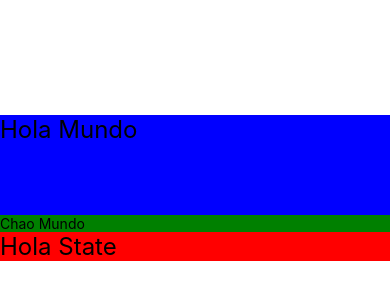
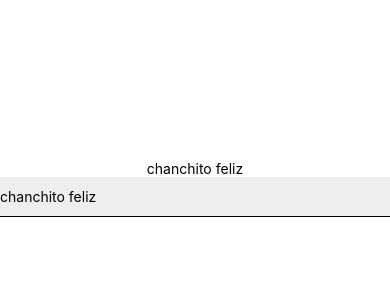
Before and after one commit to RaskovskyDavid/ReactNativePracticando, a React Native app: screen / in a window 390 px wide. Shown: the part 234-534 px from the top of the page. Built offline with nearby package versions, Linux system fonts and the light colour scheme.

Commit message:
hooks useState TextInput onChangeText defaultValue

```diff
--- a/App.js
+++ b/App.js
@@ -1,32 +1,19 @@
-import { StatusBar } from 'expo-status-bar';
-import { StyleSheet, Text, View } from 'react-native';
-import react, {useState} from 'react';
+import { StyleSheet, Text, View , TextInput, Dimensions} from 'react-native';
+import  { useState } from 'react';
 
-const TextpState = () => {
-  const [texto, setTexto]= useState("Hola State")
-  const actualizaTexto = () =>
-  {
-    setTexto("Chao State")
-  }
-  return <Text style={[styles.red,{fontSize: 24}]} onPress={actualizaTexto}>{texto}</Text>
-}
+const width = Dimensions.get('window').width
 
 const Texto = (props) => {
-  const {texto} = props;
-  return <Text style={[styles.text, styles.blue]}>{texto}</Text>
-}
-const Texto2 = (props) => {
   const {children} = props;
   return <Text style={styles.green}>{children}</Text>
 }
 
 export default function App() {
+  const [textito, setTextito] = useState('chanchito feliz');
   return (
     <View style={styles.container}>
-      <Texto texto={"Hola Mundo"}></Texto>
-      <Texto2>Chao Mundo</Texto2>
-      <TextpState></TextpState>
-      <StatusBar style="auto" />
+      <Texto>{textito}</Texto>
+      <TextInput style={styles.input} placeholder='Escribir aqui' onChangeText={t => setTextito(t)} defaultValue={textito} ></TextInput>
     </View>
   );
 }
@@ -36,40 +23,21 @@ const styles = StyleSheet.create({
     color: 'black',
     fontSize: 24,
     height:100,
-    // width:100
   },
-  // 3 + 2 + 1 = 6
-  red:{ // 1/6
- //   flex:1,
-    backgroundColor: 'red'
-  },
-  green:{
-  //  flex:2, // 2/6 = 1/3
-    backgroundColor: 'green'
-  },
-  blue:{
-   // flex:3, //  3/6 = 1/2
-    backgroundColor: 'blue'
+  input:{
+    height: 40,
+    backgroundColor: '#eee',
+    borderBottomWidth: 1,
+    // width: '100%',
+    width: width,
   },
   container: {
     flex: 1,
-   // flexDirection:  'column-reverse',  mueve el contenido direccion vertical invertida
-    flexDirection:  'column',//  mueve el contenido direccion vertical
-  //   flexDirection:  'row-reverse', mueve el contenido direccion horizontal invertida
-   //  flexDirection: 'row', mueve el contenido direccion horizontal
+    flexDirection:  'column',
 
     backgroundColor: '#fff',
 
-   justifyContent: 'center', // acomoda el contenido en el centro
-   // justifyContent: 'flex-start' // acomoda el contenido en el inicio arriba
-    // justifyContent: 'flex-end' // acomoda el contenido en el final abajo
-    // justifyContent: 'space-between' // acomoda los elemntos con un espaciado entre ellos
-    // justifyContent: 'space-around'  // acomoda los elemntos con un espaciado entre ellos sea mas equitativo
-    // justifyContent: 'space-evenly' // acomoda los elemntos con un espaciado entre ellos
-    // alignItems: 'center', // alinar los contenidos de izquierda a derecha, tal cual como justifycontent
-    // alignItems: 'flex-start' // alinar los contenidos al inicio
-    // alignItems: 'baseline'
-    alignItems: 'stretch' //trat de usar el maximo ancho
-    // alignItems: 'flex-end',
+   justifyContent: 'center',
+    alignItems: 'center',
   }
 });
```
